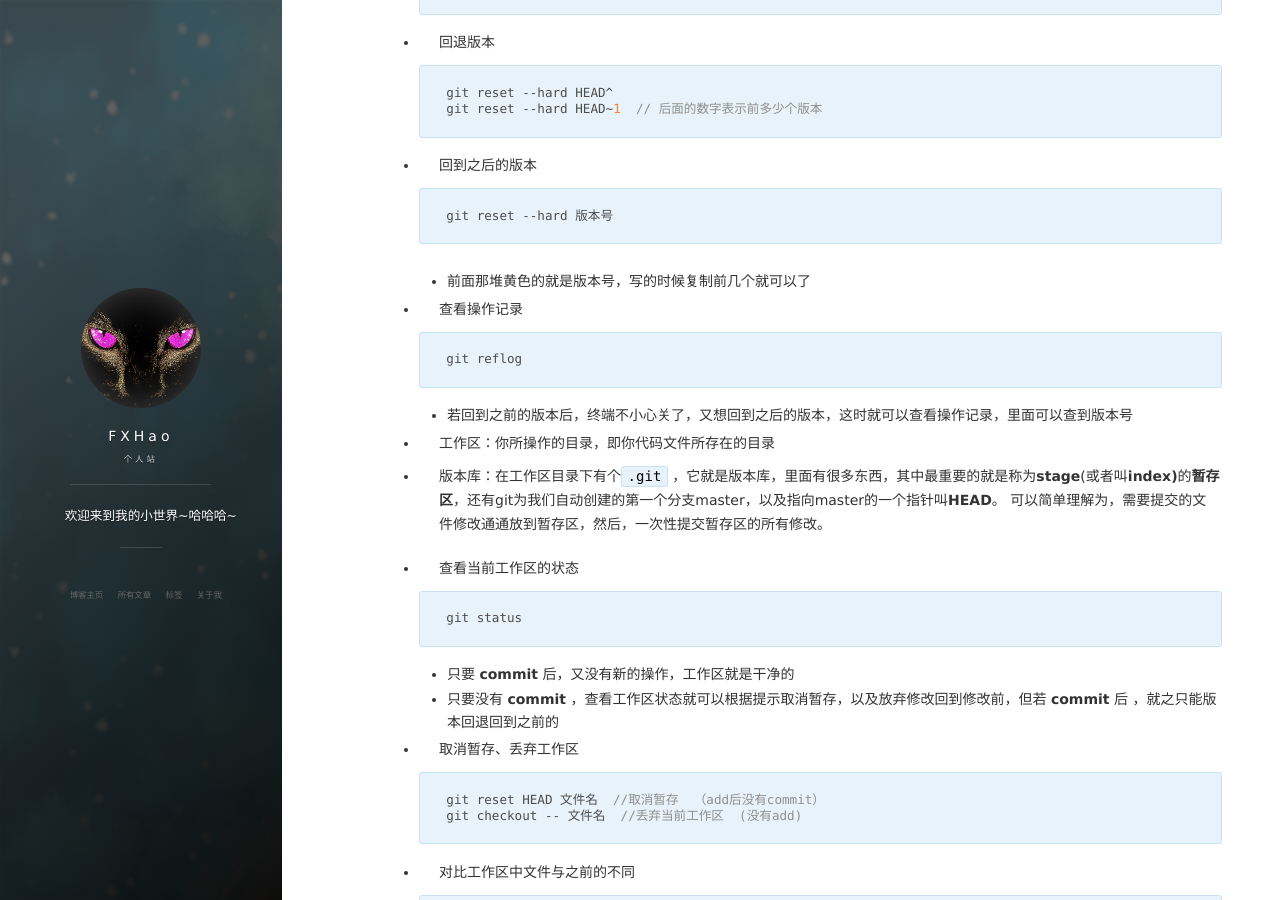
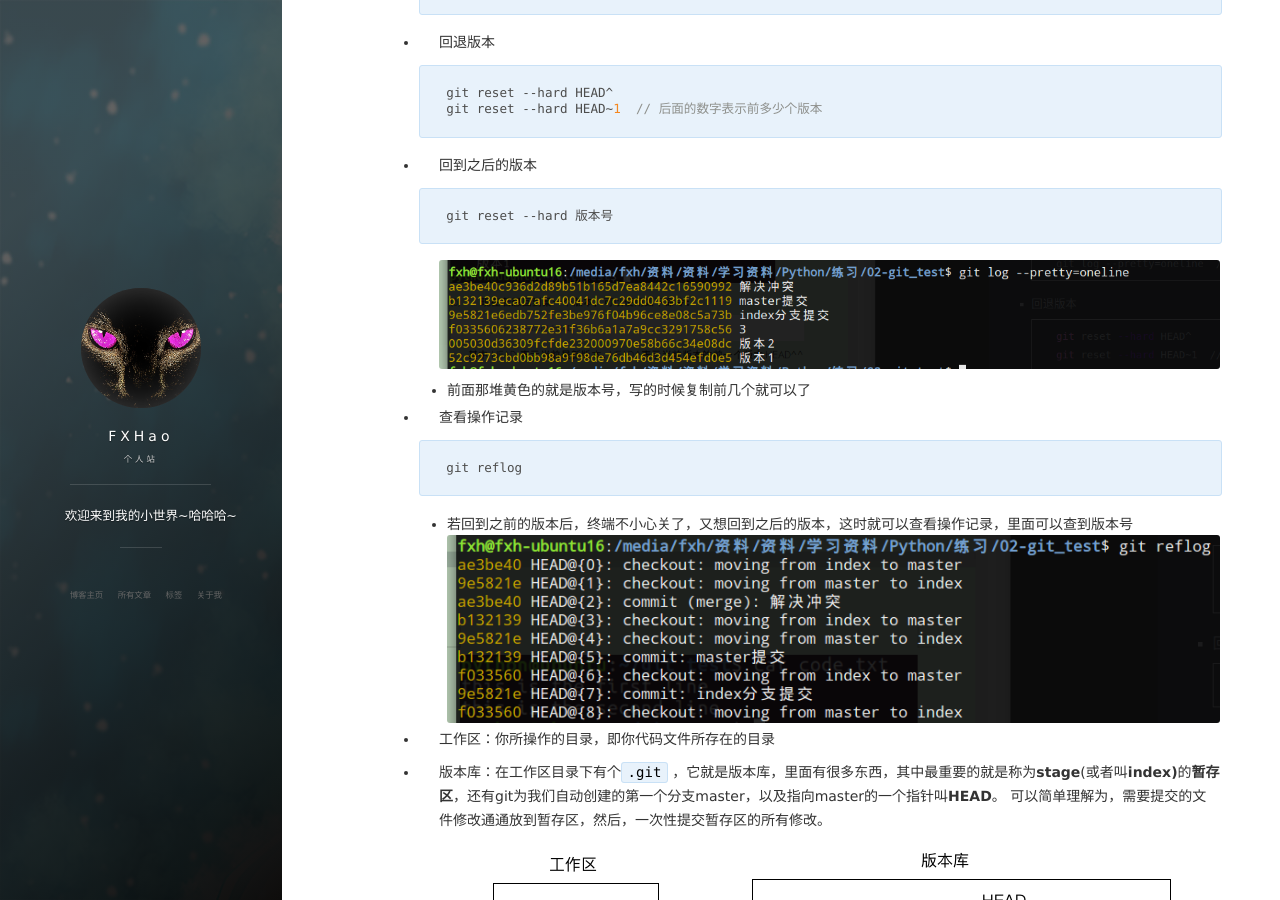
Before and after one commit to FXHao/FXHao.github.io, a Jekyll site: the page built from _posts/2019-06-01-Git的使用.md, in a window 1280 px wide and 900 px high, scrolled down 797 px. Built offline with Jekyll 4.4.1, drawn with Linux system fonts in a browser that asks for light colours; nearby versions of some CDN libraries; our own code applies the rules of GitHub Pages for plain Markdown files; comment, search, counter and statistics services are not loaded.

Commit message:
Update 2019-06-01-Git的使用.md

````diff
--- a/_posts/2019-06-01-Git的使用.md
+++ b/_posts/2019-06-01-Git的使用.md
@@ -45,7 +53,7 @@ sudo apt-get install git
   git reset --hard 版本号
   ```
 
-  ![](/home/fxh/图片/git/git版本号.png)
+  ![](https://FXHao.github.io/images/posts/git/git版本号.png)
 
   * 前面那堆黄色的就是版本号，写的时候复制前几个就可以了
 
@@ -55,14 +63,14 @@ sudo apt-get install git
   git reflog
   ```
 
-  * 若回到之前的版本后，终端不小心关了，又想回到之后的版本，这时就可以查看操作记录，里面可以查到版本号![](/home/fxh/图片/git/操作记录.png)
+  * 若回到之前的版本后，终端不小心关了，又想回到之后的版本，这时就可以查看操作记录，里面可以查到版本号![](https://FXHao.github.io/images/posts/git/操作记录.png)
 
 * 工作区：你所操作的目录，即你代码文件所存在的目录
 
 * 版本库：在工作区目录下有个`.git` ，它就是版本库，里面有很多东西，其中最重要的就是称为**stage**(或者叫**index)**的**暂存区**，还有git为我们自动创建的第一个分支master，以及指向master的一个指针叫**HEAD**。
   可以简单理解为，需要提交的文件修改通通放到暂存区，然后，一次性提交暂存区的所有修改。
 
-  ![](/home/fxh/图片/git/git.png)
+  ![](https://FXHao.github.io/images/posts/git/git.png)
 
 * 查看当前工作区的状态
 
````
Also changed, not shown: other parts of _posts/2019-06-01-Git的使用.md (+8 -0 lines).
